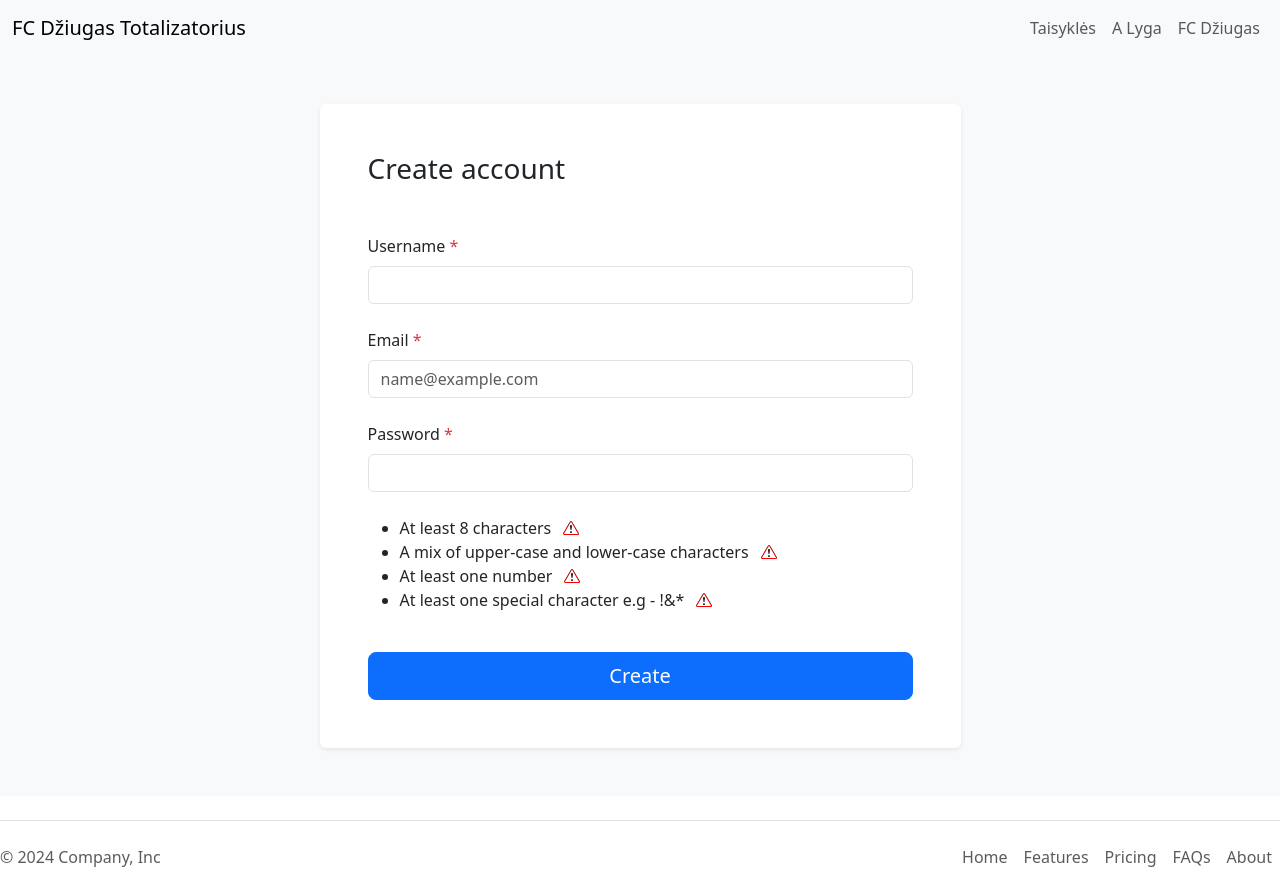
After one commit to Simenys/totalizer, a PHP site: page /register.php in a window 1280 px wide. The commit adds this page. Run offline with PHP 8.4, Linux system fonts and the light colour scheme.

Commit message:
Added register.php page

```diff
--- /dev/null
+++ b/includes/footer.php
@@ -0,0 +1,21 @@
+<!-- Page footer -->
+<footer class="d-flex flex-wrap justify-content-between align-items-center py-3 my-4 border-top">
+    <p class="col-md-4 mb-0 text-body-secondary">© 2024 Company, Inc</p>
+
+    <a href="/" class="col-md-4 d-flex align-items-center justify-content-center mb-3 mb-md-0 me-md-auto link-body-emphasis text-decoration-none">
+      <svg class="bi me-2" width="40" height="32"><use xlink:href="#bootstrap"></use></svg>
+    </a>
+
+    <ul class="nav col-md-4 justify-content-end">
+      <li class="nav-item"><a href="#" class="nav-link px-2 text-body-secondary">Home</a></li>
+      <li class="nav-item"><a href="#" class="nav-link px-2 text-body-secondary">Features</a></li>
+      <li class="nav-item"><a href="#" class="nav-link px-2 text-body-secondary">Pricing</a></li>
+      <li class="nav-item"><a href="#" class="nav-link px-2 text-body-secondary">FAQs</a></li>
+      <li class="nav-item"><a href="#" class="nav-link px-2 text-body-secondary">About</a></li>
+    </ul>
+  </footer>
+
+<script src="https://cdn.jsdelivr.net/npm/bootstrap@5.3.3/dist/js/bootstrap.bundle.min.js" integrity="sha384-YvpcrYf0tY3lHB60NNkmXc5s9fDVZLESaAA55NDzOxhy9GkcIdslK1eN7N6jIeHz" crossorigin="anonymous"></script>
+<script src="index.js"></script>
+</body>
+</html>
--- /dev/null
+++ b/includes/header.php
@@ -0,0 +1,33 @@
+<!DOCTYPE html>
+<html lang="en">
+<head>
+    <meta charset="UTF-8">
+    <meta name="viewport" content="width=device-width, initial-scale=1.0">
+    <link href="https://cdn.jsdelivr.net/npm/bootstrap@5.3.3/dist/css/bootstrap.min.css" rel="stylesheet" integrity="sha384-QWTKZyjpPEjISv5WaRU9OFeRpok6YctnYmDr5pNlyT2bRjXh0JMhjY6hW+ALEwIH" crossorigin="anonymous">
+    <link rel="stylesheet" href="./style.css">
+    <title>FC Dziugas Totalizatorius</title>
+</head>
+
+<body>
+    <!-- Page header -->
+    <nav class="navbar navbar-expand-lg bg-body-tertiary">
+    <div class="container-fluid">
+      <a class="navbar-brand" href="index.php">FC Džiugas Totalizatorius</a>
+      <button class="navbar-toggler" type="button" data-bs-toggle="collapse" data-bs-target="#navbarSupportedContent" aria-controls="navbarSupportedContent" aria-expanded="false" aria-label="Toggle navigation">
+        <span class="navbar-toggler-icon"></span>
+      </button>
+      <div class="collapse navbar-collapse" id="navbarSupportedContent">
+        <ul class="navbar-nav ms-auto mb-2 mb-lg-0">
+          <li class="nav-item">
+            <a class="nav-link" href="#">Taisyklės</a>
+          </li>
+          <li class="nav-item">
+            <a class="nav-link" href="#">A Lyga</a>
+          </li>
+          <li class="nav-item">
+            <a class="nav-link" href="#">FC Džiugas</a>
+          </li>
+        </ul>
+      </div>
+    </div>
+  </nav>
--- /dev/null
+++ b/register.php
@@ -0,0 +1,77 @@
+
+<!-- Header -->
+<?php
+    include "includes/header.php";
+?>
+
+<!-- Create new accound -->
+<form class="form" id="reg-form">
+  <!-- Login 2 - Bootstrap Brain Component -->
+<div class="bg-light py-3 py-md-5">
+  <div class="container">
+    <div class="row justify-content-md-center">
+      <div class="col-12 col-md-11 col-lg-8 col-xl-7 col-xxl-6">
+        <div class="bg-white p-4 p-md-5 rounded shadow-sm">
+          <div class="row">
+            <div class="col-12">
+              <div class="mb-5">
+                <h3>Create account</h3>
+              </div>
+            </div>
+          </div>
+          <form action="#!">
+            <div class="row gy-3 gy-md-4 overflow-hidden">
+                <div class="col-12">
+                <label for="email" class="form-label">Username <span class="text-danger">*</span></label>
+                <input type="email" class="form-control" name="email" id="email" required>
+              </div>
+              <div class="col-12">
+                <label for="email" class="form-label">Email <span class="text-danger">*</span></label>
+                <input type="email" class="form-control" name="email" id="email" placeholder="name@example.com" required>
+              </div>
+              <div class="col-12">
+                <label for="password" class="form-label">Password <span class="text-danger">*</span></label>
+                <input type="password" class="form-control" name="password" id="password" value="" required>
+              </div>
+
+              <!-- JS check if al requirements are met on pasword -->
+              <div>
+                <ul>
+                    <div class="check-mark-list">
+                        <li>At least 8 characters</li><img class="check-mark red-mark" src="layout/exclamation-triangle.svg" alt="failed_check_mark"><img class="check-mark green-mark" src="layout/check-circle.svg" style="display: none" alt="pass_check_mark">
+                    </div>
+                    <div class="check-mark-list">
+                        <li>A mix of upper-case and lower-case characters</li><img class="check-mark red-mark" src="layout/exclamation-triangle.svg" alt="failed_check_mark"><img class="check-mark green-mark" src="layout/check-circle.svg" style="display: none" alt="pass_check_mark">
+                    </div>
+                    <div class="check-mark-list">
+                        <li>At least one number</li><img class="check-mark red-mark" src="layout/exclamation-triangle.svg" alt="failed_check_mark"><img class="check-mark green-mark" src="layout/check-circle.svg" style="display: none" alt="pass_check_mark">
+                    </div>
+                    <div class="check-mark-list">
+                        <li>At least one special character e.g - !&*</li><img class="check-mark red-mark" src="layout/exclamation-triangle.svg" alt="failed_check_mark"><img class="check-mark green-mark" src="layout/check-circle.svg" style="display: none" alt="pass_check_mark">
+                    </div>
+                </ul>
+              </div>
+
+              <div class="col-12">
+                <div class="d-grid">
+                  <button class="btn btn-lg btn-primary" type="submit">Create</button>
+                </div>
+              </div>
+            </div>
+          </form>
+          </div>
+        </div>
+      </div>
+    </div>
+  </div>
+</div>
+</form>
+
+
+
+
+
+<!-- Footer -->
+<?php
+    include "includes/footer.php";
+?>
--- a/style.css
+++ b/style.css
@@ -1,5 +1,28 @@
+body {
+    height: 100vh;
+}
+
 #reg-form {
     /* width: 300px; */
     margin: auto;
     /* margin-top: 30vh; */
 }
+
+/* Check marks */
+.check-mark {
+    width: 20px;
+    margin-left: 10px;
+}
+.check-mark-list {
+    display: flex;
+}
+.red-mark {
+    background-color: red;
+    -webkit-mask: url(layout/exclamation-triangle.svg) no-repeat center;
+    mask: url(layout/exclamation-triangle.svg) no-repeat center;
+}
+.green-mark {
+    background-color: green;
+    -webkit-mask: url(layout/check-circle.svg) no-repeat center;
+    mask: url(layout/check-circle.svg) no-repeat center;
+}
```
Also changed, not shown: index.php (+11 -37 lines), index.js (added), layout/check-circle.svg (added), layout/exclamation-triangle.svg (added), rules.php (added).
